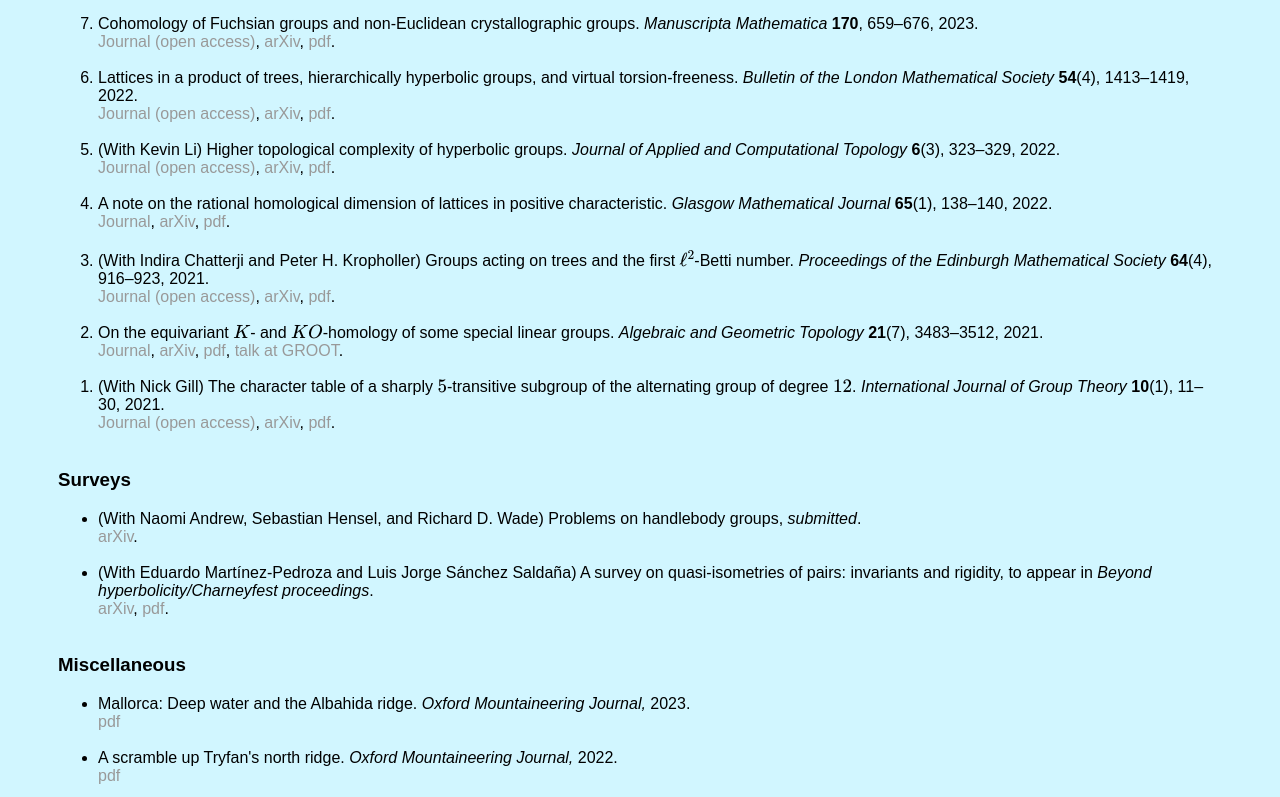
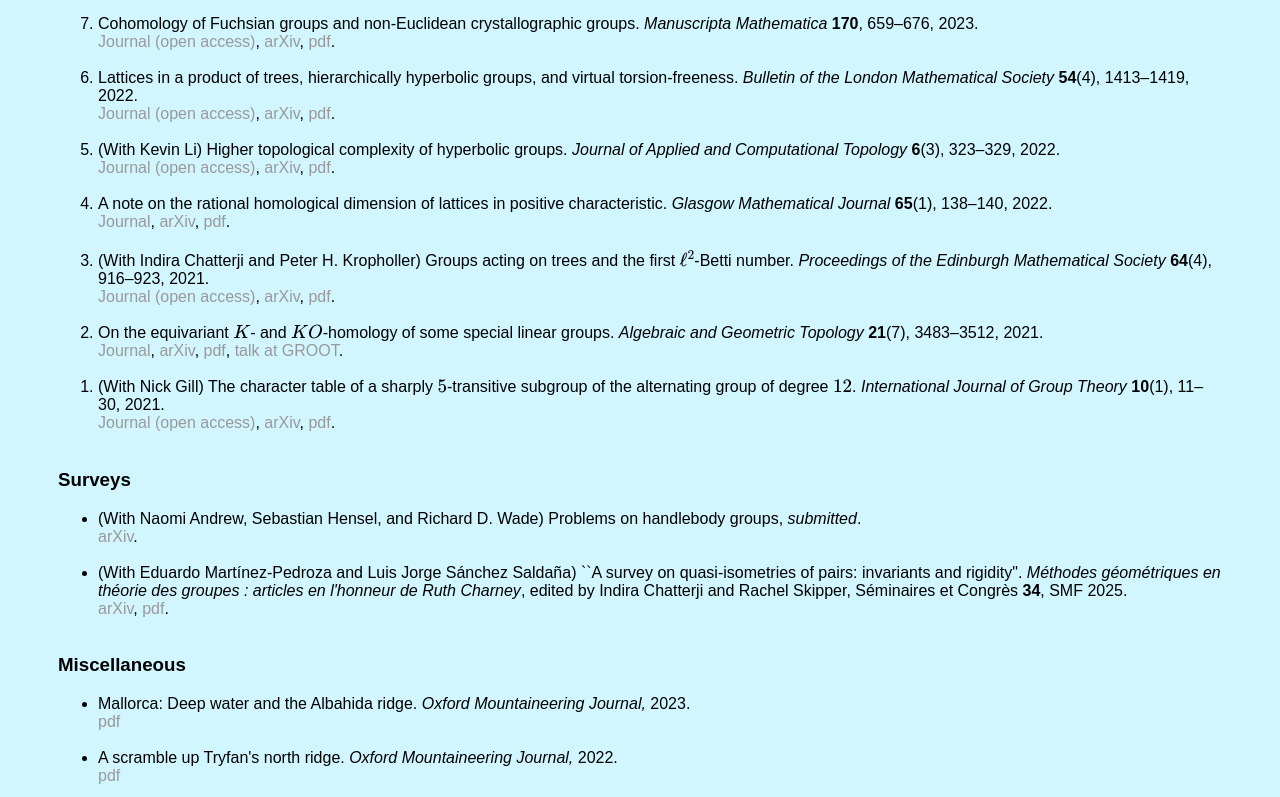
Before and after one commit to samhughesmaths/samhughesmaths.github.io, a plain HTML site: page research.html in a window 1280 px wide. Shown: the part 1708-2505 px from the top of the page. Drawn offline with nearby package versions, Linux system fonts and the light colour scheme; a web font is replaced by a local one.

Commit message:
updates;

```diff
--- a/research.html
+++ b/research.html
@@ -239,7 +239,8 @@ Profinite rigidity of affine Coxeter groups, <i>submitted</i>.</div>
 Simple groups and complements of smooth surfaces in simply connected \(4\)-manifolds, <i>submitted</i>.</div>
 	<a href="https://arxiv.org/abs/2402.01921">arXiv</a>,
 	<a href="Preprints/2024SHDR.pdf">pdf</a>,
-	<a href="https://www.quantamagazine.org/mathematicians-marvel-at-crazy-cuts-through-four-dimensions-20240422/">Quanta Magazine</a>.
+	<a href="https://www.quantamagazine.org/mathematicians-marvel-at-crazy-cuts-through-four-dimensions-20240422/">Quanta Magazine</a>,
+	<a href="https://www.epsiloon.com/tous-les-numeros/hs14/">Epsiloon</a> <a href="Misc/HS14_Module-4-variétés.pdf">(pdf)</a>.
 
 <div class="padl"><div class="bord", id="a25">
   For each integer \(n\) we construct a simply connected \(4\)-manifold \(X\) admitting a smoothly embedded
@@ -710,9 +711,10 @@ The character table of a sharply \(5\)-transitive subgroup of the alternating gr
 <br></li>
 
 <li><div onclick="displayabs('m2')">(With Eduardo Martínez-Pedroza and
-Luis Jorge Sánchez Saldaña) A survey on quasi-isometries
-	of pairs: invariants and rigidity,
-	to appear in <i>Beyond hyperbolicity/Charneyfest proceedings</i>.</div>
+Luis Jorge Sánchez Saldaña) ``A survey on quasi-isometries
+	of pairs: invariants and rigidity".
+	<i>Méthodes géométriques en théorie des groupes : articles en l'honneur de Ruth Charney</i>, edited by Indira Chatterji and Rachel Skipper,
+	Séminaires et Congrès <b>34</b>, SMF 2025.</div>
 
 <a href="https://arxiv.org/abs/2112.15046">arXiv</a>,
 <a href="Preprints/2021bSHEMPLJSS.pdf">pdf</a>.
```
Also changed, not shown: index.html (+3 -2 lines), 1 other file.
